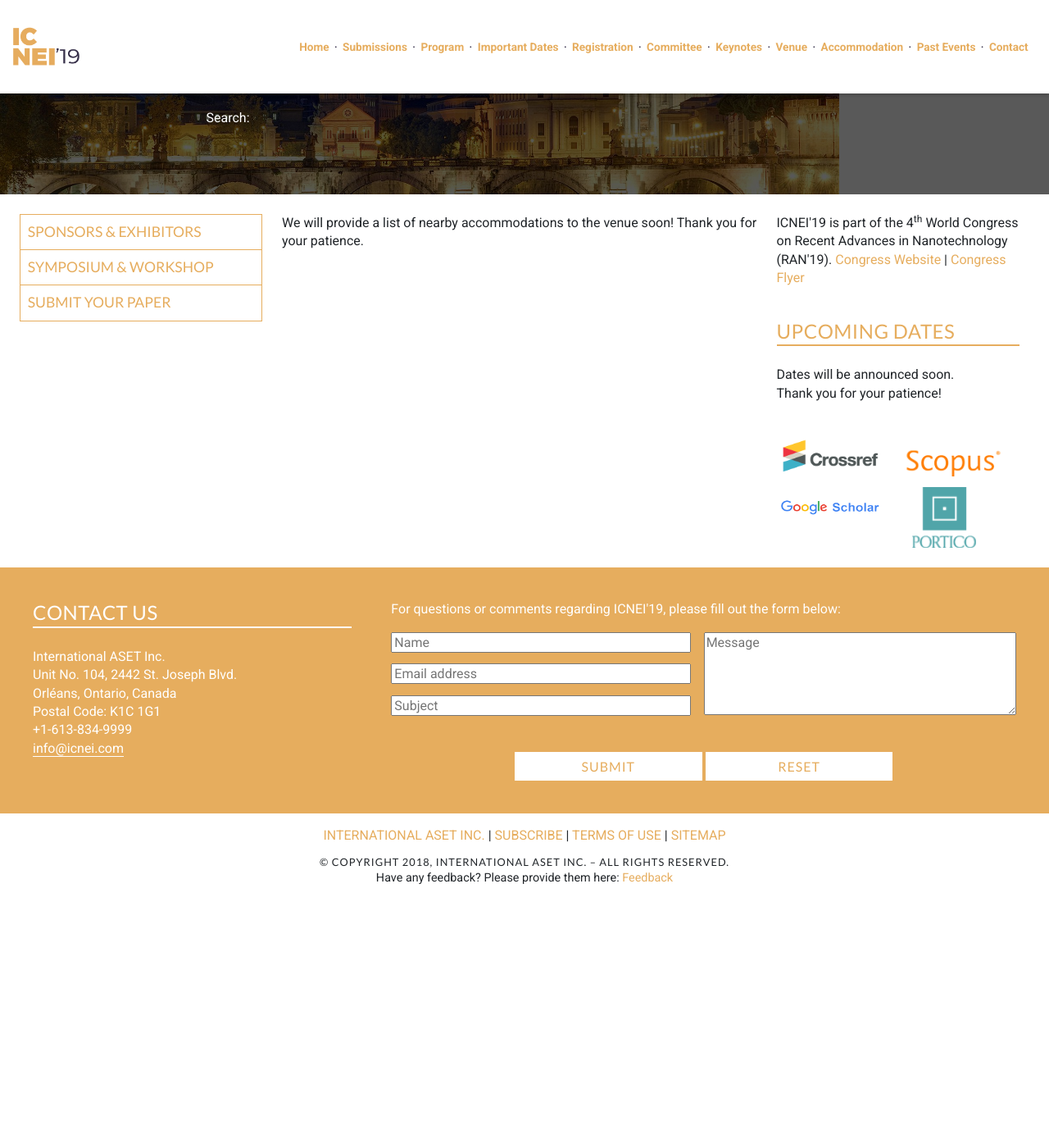
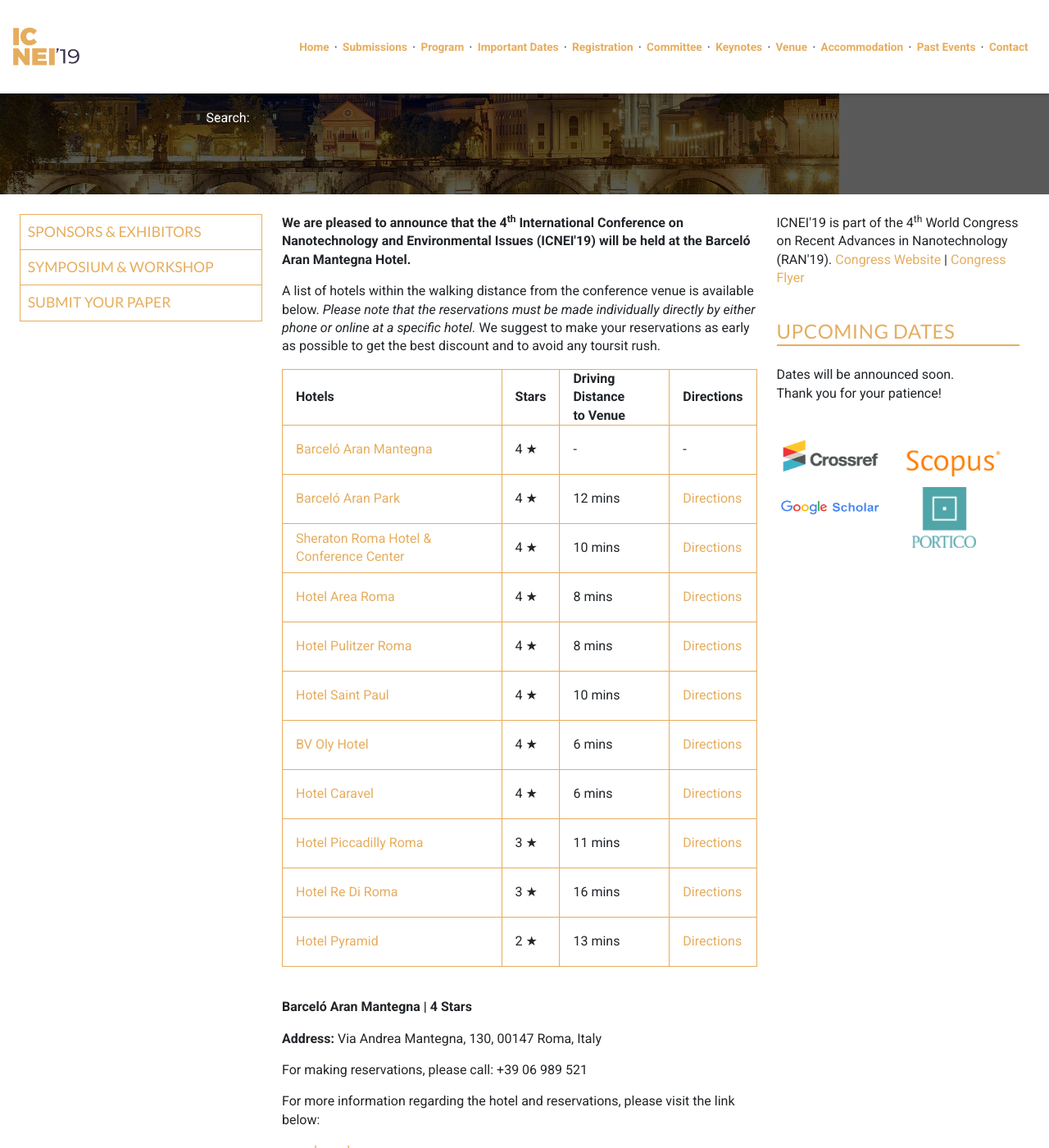
Before and after one commit to intaset/icnei, a Jekyll site: the page built from accommodation.html, in a window 1280 px wide and 1400 px high, scrolled down 243 px. Shown: the whole window at 82% size. Built offline with Jekyll 4.4.1, drawn with Linux system fonts in a browser that asks for light colours; nearby versions of some CDN libraries; Markdown is read by kramdown in place of the engine named in the settings; comment, search, counter and statistics services are not loaded; before the commit the page ends 1340 px from its top, so only the background shows below that; some of the changed text lies outside the part shown.

Commit message:
update venue and accommadation

```diff
--- a/accommodation.html
+++ b/accommodation.html
@@ -7,227 +7,257 @@ meta: A list of nearby hotels from the venue is provided along with their contac
 <a id="top"></a>
 <div class="unit unit-s-1 unit-m-1-4-1 unit-l-1-4-1">
   <div class="unit-spacer content">
-  <span class="anchor" id="top"></span>
-     <p class="body">We will provide a list of nearby accommodations to the venue soon! Thank you for your patience.</p>
+  <!-- <p class="body">We will provide a list of nearby accommodations to the venue soon! Thank you for your patience.</p> -->
 
-   <!-- <p class="body">We are pleased to announce that the 4<sup>th</sup> International Conference on Nanotechnology and Environmental Issues (ICNEI'19) will be held at the Novotel Budapest Centrum.  More importantly, we have collaborated with the hotel to offer our customers a reduced rate on the accommodations! Please click here for more information: Hotel Alimara Barcelona </p>-->
+<p class="body"><strong>We are pleased to announce that the 4<sup>th</sup> International Conference on Nanotechnology and Environmental Issues (ICNEI'19) will be held at the Barceló Aran Mantegna Hotel.</strong></p>
 
-    <!-- <p class="body">A list of hotels within the walking distance from the conference venue is available below. Please note that the reservations must be made individually directly by either phone or online at a specific hotel. We suggest to make your reservations as early as possible to get the best discount and to avoid any tourist rush.</p>
+<p class="body">A list of hotels within the walking distance from the conference venue is available below. <i>Please note that the reservations must be made individually directly by either phone or online at a specific hotel.</i> We suggest to make your reservations as early as possible to get the best discount and to avoid any toursit rush.</p>
 
 <table class="accommodation">
   <thead>
     <tr>
     <td><b>Hotels</b></td>
-    <td><b>Google Map Direction</b></td>
-    <td><b>Walking Distance</b></td>
+    <td><b>Stars</b></td>
+    <td><b>Driving Distance <br>to Venue</b></td>
+     <td><b>Directions</b></td>
     </tr>
     </thead>
     <tbody>
   <tr>
-    <td><a href="#Novotel" class="body-link">Hotel Novotel Budapest Centrum</a></td>
+    <td><a href="#Barceló_Aran_Mantegna" class="body-link">Barceló Aran Mantegna</a></td>
+     <td>4 &#9733;</td>
       <td>-</td>
       <td>-</td>
     </tr>
 
     <tr>
-    <td><a href="#1" class="body-link">Hotel Nemzeti Budapest - MGallery Collection</a></td>
-      <td><a href="https://goo.gl/maps/s8h7ufP8iDp" class="body-link">https://goo.gl/maps/s8h7ufP8iDp</a></td>
-      <td>2 Min.</td>
+    <td><a href="#Barceló_Aran_Park" class="body-link">Barceló Aran Park</a></td>
+     <td>4 &#9733;</td>
+     <td>12 mins</td>
+      <td><a href="https://goo.gl/maps/T5LfPBXkb8o" class="body-link" target="_blank">Directions</a></td>
     </tr>
 
     <tr>
-    <td><a href="#2" class="body-link">Atrium Fashion Hotel</a></td>
-      <td><a href="https://goo.gl/maps/SWRe1mLANeH2" class="body-link">https://goo.gl/maps/SWRe1mLANeH2</a></td>
-      <td>2 Min.</td>
+    <td><a href="#Sheraton_Roma_Hotel_&_Conference_Center_4*" class="body-link">Sheraton Roma Hotel & Conference Center </a></td>
+     <td>4 &#9733;</td>
+      <td>10 mins</td>
+      <td><a href="https://goo.gl/maps/dYjKJZPx1Dt" class="body-link" target="_blank">Directions</a></td>
     </tr>
 
     <tr>
-    <td><a href="#3" class="body-link">Boscolo Budapest</a></td>
-      <td><a href="https://goo.gl/maps/Zq57vRKdzWJ2" class="body-link">https://goo.gl/maps/Zq57vRKdzWJ2</a></td>
-      <td>3 Min.</td>
+    <td><a href="#Hotel_Area_Roma_4*" class="body-link">Hotel Area Roma </a></td>
+     <td>4 &#9733;</td>
+     <td>8 mins</td>
+      <td><a href="https://goo.gl/maps/9ikFpY95cTF2" class="body-link" target="_blank">Directions</a></td>
     </tr>
 
     <tr>
-    <td><a href="#4" class="body-link">Hotel Ibis Budapest City</a></td>
-      <td><a href="https://goo.gl/maps/86vwcufwiTy" class="body-link">https://goo.gl/maps/86vwcufwiTy</a></td>
-      <td>3 Min.</td>
+    <td><a href="#Hotel_Pulitzer_Roma_4*" class="body-link">Hotel Pulitzer Roma </a></td>
+     <td>4 &#9733;</td>
+      <td>8 mins</td>
+      <td><a href="https://goo.gl/maps/GQC2dTpieEz" class="body-link" target="_blank">Directions</a></td>
     </tr>
 
     <tr>
-    <td><a href="#5" class="body-link">Courtyard Budapest City Center</a></td>
-      <td><a href="https://goo.gl/maps/etQac3D67tz" class="body-link">https://goo.gl/maps/etQac3D67tz</a></td>
-      <td>4 Min.</td>
+    <td><a href="#Hotel_Saint_Paul_4*" class="body-link">Hotel Saint Paul </a></td>
+     <td>4 &#9733;</td>
+     <td>10 mins</td>
+      <td><a href="https://goo.gl/maps/SkH6SegEMWB2" class="body-link" target="_blank">Directions</a></td>
     </tr>
 
     <tr>
-    <td><a href="#6" class="body-link">The Three Corners Hotel Bristol Budapest</a></td>
-      <td><a href="https://goo.gl/maps/T6nsMKTtFz22" class="body-link">https://goo.gl/maps/T6nsMKTtFz22</a></td>
-      <td>5 Min.</td>
+    <td><a href="#BV_Oly_Hotel_4*" class="body-link">BV Oly Hotel </a></td>
+     <td>4 &#9733;</td>
+      <td>6 mins</td>
+      <td><a href="https://goo.gl/maps/NSaeVSGEYWv" class="body-link" target="_blank">Directions</a></td>
     </tr>
 
     <tr>
-    <td><a href="#7" class="body-link">Elit Hotel</a></td>
-      <td><a href="https://goo.gl/maps/WXQEQchZiBp" class="body-link">https://goo.gl/maps/WXQEQchZiBp</a></td>
-      <td>5 Min.</td>
+    <td><a href="#Hotel_Caravel_4*" class="body-link">Hotel Caravel </a></td>
+     <td>4 &#9733;</td>
+     <td>6 mins</td>
+      <td><a href="https://goo.gl/maps/iMv77zyGMQm" class="body-link" target="_blank">Directions</a></td>
     </tr>
 
     <tr>
-    <td><a href="#8" class="body-link">Queen's Court Hotel &amp; Residence</a></td>
-      <td><a href="https://goo.gl/maps/zNRCPX9y7Jv" class="body-link">https://goo.gl/maps/zNRCPX9y7Jv</a></td>
-      <td>9 Min.</td>
+    <td><a href="#Hotel_Piccadilly_Roma_3*" class="body-link">Hotel Piccadilly Roma </a></td>
+     <td>3 &#9733;</td>
+       <td>11 mins</td>
+      <td><a href="https://goo.gl/maps/V1eX6eA1PC22" class="body-link" target="_blank">Directions</a></td>
     </tr>
 
     <tr>
-    <td><a href="#9" class="body-link">Corinthia Hotel Budapest</a></td>
-      <td><a href="https://goo.gl/maps/TxrcrRsCHB32" class="body-link">https://goo.gl/maps/TxrcrRsCHB32</a></td>
-      <td>9 Min.</td>
+    <td><a href="#Hotel_Re_Di_Roma_3*" class="body-link">Hotel Re Di Roma</a></td>
+     <td>3 &#9733;</td>
+      <td>16 mins</td>
+      <td><a href="https://goo.gl/maps/SBKJBk8Wz972" class="body-link" target="_blank">Directions</a></td>
+    </tr>
+
+    <tr>
+    <td><a href="#Hotel_Pyramid_2*" class="body-link">Hotel Pyramid</a></td>
+     <td>2 &#9733;</td>
+      <td>13 mins</td>
+      <td><a href="https://goo.gl/maps/jftKGNSFjiw" class="body-link" target="_blank">Directions</a></td>
     </tr>
 
   </tbody>
 </table><br>
 
-<span class="anchor" id="Novotel"></span>
+<span class="anchor" id="Barceló_Aran_Mantegna"></span>
 <div class="bottom-border">
-<p class="body bold">Hotel Novotel Budapest Centrum | 4 Stars</p>
-<p class="body"><b>Address:</b> Budapest, Rákóczi út 43-45, 1088 Hungary</p>
+<p class="body bold">Barceló Aran Mantegna | 4 Stars</p>
+<p class="body"><b>Address:</b> Via Andrea Mantegna, 130, 00147 Roma, Italy</p>
 
-<p class="body">For making reservations, please call: +36 1 477 5300<br>
-<b>Group Discount:</b> Information will be provided soon.</p>
+<p class="body">For making reservations, please call: +39 06 989 521<br>
+<!-- <b>Group Discount:</b> Mention the conference to receive a Clarion discount. --></p>
 
-<p class="body"><b>To reserve a room:</b> please download and fill out the <a href="../NovotelBudapestBookingForm_ASET.pdf" class="body-link">Booking Form</a> and send directly to the hotel email address mentioned on the form.</p>
+<p class="body">For more information regarding the hotel and reservations, please visit the link below:</p>
 
-<p class="body">For more information regarding the hotel, please visit the link below:</p>
-
-<a href="http://www.novotel.com/gb/hotel-3560-novotel-budapest-centrum/index.shtml" class="body-link">www.novotel.com/gb/hotel-3560-novotel-budapest-centrum</a>
-
-<a href="#top" class="top">TOP</a>
-</div><br>
-
-<span class="anchor" id="9"></span>
-<div class="bottom-border">
-<p class="body bold">Corinthia Hotel Budapest | 5 Stars</p>
-<p class="body"><b>Address:</b> ERZSÉBET KÖRÚT 43-49 BUDAPEST H-1073</p>
-
-<p class="body">For making reservations, please call: +36 1 479 4000 </p>
-
-<p class="body">For more information regarding this hotel or to book online, please visit the link below:</p>
-
-<a href="http://www.corinthia.com/hotels/budapest/?gclid=Cj0KEQjwt763BRDZx_Xg3-Pv2cABEiQAoDfeGOjY3e-ucw7r0JT1o6N7buHK-TI2qdhD3DKyVG9ltrgaAuBc8P8HAQ" class="body-link">www.corinthia.com/hotels/budapest</a>
-
-<a href="#top" class="top">TOP</a>
-</div><br>
-
-<span class="anchor" id="3"></span>
-<div class="bottom-border">
-<p class="body bold">Boscolo Budapest | 5 Stars</p>
-<p class="body"><b>Address:</b> Erzsébet krt. 9/11 - 1073 Budapest, Hungary</p>
-
-<p class="body">For making reservations, please call: +36 1 886 61 11</p>
-
-<p class="body">For more information regarding this hotel and making online reservation, please visit the link below:</p>
-
-<a href="http://budapest.boscolohotels.com/" class="body-link">www.budapest.boscolohotels.com</a>
-
-<a href="#top" class="top">TOP</a>
-</div><br>
-
-<span class="anchor" id="8"></span>
-<div class="bottom-border">
-<p class="body bold">Queen's Court Hotel &amp; Residence | 5 Stars</p>
-<p class="body"><b>Address:</b> 1074 Budapest, Dob Street 63., Budapest, Hungary</p>
-
-<p class="body">For making reservations, please call: +36 1 882 3000</p>
-
-<p class="body">For more information regarding this hotel and making online reservation, please visit the link below:</p>
-
-<a href="http://www.queenscourthotelbudapest.com" class="body-link">www.queenscourthotelbudapest.com</a>
-
-<a href="#top" class="top">TOP</a>
-</div><br>
-
-<span class="anchor" id="1"></span>
-<div class="bottom-border">
-<p class="body bold">Hotel Nemzeti Budapest - MGallery Collection | 4 Stars</p>
-<p class="body"><b>Address:</b> Jozsef Krt. 4 1088, Budapest, Hungary</p>
-
-<p class="body">For making reservations, please call: (+36) 1 477 4500</p>
-
-<p class="body">For more information regarding this hotel and making online reservation, please visit the link below:</p>
-
-<a href="http://hotel-nemzeti-budapest.hu/en/" class="body-link">www.hotel-nemzeti-budapest.hu</a>
-
-<a href="#top" class="top">TOP</a>
-</div><br>
-
-<span class="anchor" id="5"></span>
-<div class="bottom-border">
-<p class="body bold">Courtyard Budapest City Center | 4 Stars</p>
-<p class="body"><b>Address:</b> Jozsef krt. 5, Budapest, H-1088 Hungary</p>
-
-<p class="body">For making reservations, please call: +36 1 327 5100</p>
-
-<p class="body">For more information regarding this hotel and making online reservation, please visit the link below:</p>
-
-<a href="http://www.marriott.com/hotels/travel/budcy-courtyard-budapest-city-center/" class="body-link">www.marriott.com/hotels/travel/budcy-courtyard-budapest-city-center/</a>
-
-<a href="#top" class="top">TOP</a>
-</div><br>
-
-<span class="anchor" id="2"></span>
-<div class="bottom-border">
-<p class="body bold">Atrium Fashion Hotel | 4 Stars</p>
-<p class="body"><b>Address:</b> Csokonai u 14. 1081 Budapest, Hungary</p>
-
-<p class="body">For making reservations, please call: +36 1 299 0777</p>
-
-<p class="body">For more information regarding this hotel and making online reservation, please visit the link below:</p>
-
-<a href="http://www.atriumhotelbudapest.com/en/" class="body-link">www.atriumhotelbudapest.com</a>
-
-<a href="#top" class="top">TOP</a>
-</div><br>
-
-<span class="anchor" id="6"></span>
-<div class="bottom-border">
-<p class="body bold">The Three Corners Hotel Bristol Budapest | 4 Stars</p>
-<p class="body"><b>Address:</b> Kenyérmező utca 4., 1081 Budapest, Hungary</p>
-
-<p class="body">For making reservations, please call: +36 1 7991100</p>
-
-<p class="body">For more information regarding this hotel and making online reservation, please visit the link below:</p>
-
-<a href="http://threecorners.com/hotels/hotel-bristol/" class="body-link">www.threecorners.com/hotels/hotel-bristol</a>
-
-<a href="#top" class="top">TOP</a>
-</div><br>
-
-<span class="anchor" id="4"></span>
-<div class="bottom-border">
-<p class="body bold">Hotel Ibis Budapest City | 3 Stars</p>
-<p class="body"><b>Address:</b> Akacfa u. 1-3, 1072, Budapest Hungary</p>
-
-<p class="body">For making reservations, please call: +36 1 478 3050</p>
-
-<p class="body">For more information regarding this hotel and making online reservation, please visit the link below:</p>
-
-<a href="http://www.accorhotels.com/gb/hotel-1681-ibis-budapest-city/index.shtml" class="body-link">www.accorhotels.com/gb/hotel-1681-ibis-budapest-city</a>
-
-<a href="#top" class="top">TOP</a>
-</div><br>
-
-<span class="anchor" id="7"></span>
-<div class="bottom-border">
-<p class="body bold">Elit Hotel | 3 Stars</p>
-<p class="body"><b>Address:</b> 1081 Budapest, Rákóczi út 67., Hungary</p>
-
-<p class="body">For making reservations, please call: +36 1 785 8095</p>
-
-<p class="body">For more information regarding this hotel and making online reservation, please visit the link below:</p>
-
-<a href="http://www.elithotel.hu/index.php" class="body-link">www.elithotel.hu</a>
+<a href="http://www.barcelo.com" class="body-link">www.barcelo.com</a>
 
 <a href="#top" class="top">TOP</a>
 </div>
--->
+
+<span class="anchor" id="Barceló_Aran_Park"></span>
+<div class="bottom-border">
+<p class="body bold">Barceló Aran Park | 4 Stars</p>
+<p class="body"><b>Address:</b> Via Riccardo Forster, 24, 00143 Roma, Italy</p>
+
+<p class="body">For making reservations, please call: +39 06 5107 2135</p>
+
+<p class="body">For more information regarding the hotel and reservations, please visit the link below:</p>
+
+<a href="http://www.barcelo.com" class="body-link">www.barcelo.com</a>
+
+<a href="#top" class="top">TOP</a>
+</div>
+
+<span class="anchor" id="Sheraton_Roma_Hotel_&_Conference_Center_4*"></span>
+<div class="bottom-border">
+<p class="body bold">Sheraton Roma Hotel & Conference Center | 4 Stars</p>
+<p class="body"><b>Address:</b> Viale del Pattinaggio, 100, 00144 Roma, Italy</p>
+
+<p class="body">For making reservations, please call: +39 06 54531</p>
+
+<p class="body">For more information regarding the hotel and reservations, please visit the link below:</p>
+
+<a href="http://www.sheratonrome.com" class="body-link">www.sheratonrome.com</a>
+
+<a href="#top" class="top">TOP</a>
+</div>
+
+<span class="anchor" id="Hotel_Area_Roma_4*"></span>
+<div class="bottom-border">
+<p class="body bold">Hotel Area Roma | 4 Stars</p>
+<p class="body"><b>Address:</b> Via del Forte Ostiense, 21, 00146 Roma, Italy</p>
+
+<p class="body">For making reservations, please call: +39 06 594 3183</p>
+
+<p class="body">For more information regarding the hotel and reservations, please visit the link below:</p>
+
+<a href="http://www.hotelarearoma.it" class="body-link">www.hotelarearoma.it</a>
+
+<a href="#top" class="top">TOP</a>
+</div>
+
+<span class="anchor" id="Hotel_Pulitzer_Roma_4*"></span>
+<div class="bottom-border">
+<p class="body bold">Hotel Pulitzer Roma | 4 Stars</p>
+<p class="body"><b>Address:</b> Via Guglielmo Marconi, 905, 00146 Roma, Italy</p>
+
+<p class="body">For making reservations, please call: +39 06 598 591</p>
+
+<p class="body">For more information regarding the hotel and reservations, please visit the link below:</p>
+
+<a href="http://www.hotelpulitzer.it" class="body-link">www.hotelpulitzer.it</a>
+
+<a href="#top" class="top">TOP</a>
+</div>
+
+<span class="anchor" id="Hotel_Saint_Paul_4*"></span>
+<div class="bottom-border">
+<p class="body bold">Hotel Saint Paul | 4 Stars</p>
+<p class="body"><b>Address:</b> Via Vito Volterra, 43, 00146 Roma, Italy</p>
+
+<p class="body">For making reservations, please call: +39 06 559 1911</p>
+
+<p class="body">For more information regarding the hotel and reservations, please visit the link below:</p>
+
+<a href="https://www.hotelius.com" class="body-link">www.hotelius.com</a>
+
+<a href="#top" class="top">TOP</a>
+</div>
+
+<span class="anchor" id="BV_Oly_Hotel_4*"></span>
+<div class="bottom-border">
+<p class="body bold">BV Oly Hotel | 4 Stars</p>
+<p class="body"><b>Address:</b> Via del Santuario Regina degli Apostoli, 36, 00145 Roma, Italy</p>
+
+<p class="body">For making reservations, please call: +39 06 594 441</p>
+
+<p class="body">For more information regarding the hotel and reservations, please visit the link below:</p>
+
+<a href="http://www.olyhotel.it" class="body-link">www.olyhotel.it</a>
+
+<a href="#top" class="top">TOP</a>
+</div>
+
+<span class="anchor" id="Hotel_Caravel_4*"></span>
+<div class="bottom-border">
+<p class="body bold">Hotel Caravel | 4 Stars</p>
+<p class="body"><b>Address:</b> Via Cristoforo Colombo, 124, 00147 Roma, Italy</p>
+
+<p class="body">For making reservations, please call: +39 06 518 0789</p>
+
+<p class="body">For more information regarding the hotel and reservations, please visit the link below:</p>
+
+<a href="http://www.hotelcaravel.it" class="body-link">www.hotelcaravel.it</a>
+
+<a href="#top" class="top">TOP</a>
+</div>
+
+<span class="anchor" id="Hotel_Piccadilly_Roma_3*"></span>
+<div class="bottom-border">
+<p class="body bold">Hotel Piccadilly Roma | 3 Stars</p>
+<p class="body"><b>Address:</b> Via Magna Grecia, 122, 00183 Roma, Italy</p>
+
+<p class="body">For making reservations, please call: +39 06 7047 4858</p>
+
+<p class="body">For more information regarding the hotel and reservations, please visit the link below:</p>
+
+<a href="http://www.hotelpiccadillyroma.it" class="body-link">www.hotelpiccadillyroma.it</a>
+
+<a href="#top" class="top">TOP</a>
+</div>
+
+<span class="anchor" id="Hotel_Re_Di_Roma_3*"></span>
+<div class="bottom-border">
+<p class="body bold">Hotel Re Di Roma | 3 Stars</p>
+<p class="body"><b>Address:</b> Via Vercelli, 21, 00182 Roma, Italy</p>
+
+<p class="body">For making reservations, please call: +39 06 7030 2501</p>
+
+<p class="body">For more information regarding the hotel and reservations, please visit the link below:</p>
+
+<a href="http://www.hotelrediroma.com" class="body-link">www.hotelrediroma.com</a>
+
+<a href="#top" class="top">TOP</a>
+</div>
+
+<span class="anchor" id="Hotel_Pyramid_2*"></span>
+<div class="bottom-border">
+<p class="body bold">Hotel Pyramid | 2 Stars</p>
+<p class="body"><b>Address:</b> Via dei Magazzini Generali, 4, 00154 Roma, Italy</p>
+
+<p class="body">For making reservations, please call: +39 06 578 0009</p>
+
+<p class="body">For more information regarding the hotel and reservations, please visit the link below:</p>
+
+<a href="http://www.hotelpyramid.it" class="body-link">www.hotelpyramid.it</a>
+
+<a href="#top" class="top">TOP</a>
+</div>
+
+
   </div>
   </div>
--- a/venue.html
+++ b/venue.html
@@ -6,24 +6,43 @@ meta: The venue information is provided here for the conference.
 
 <div class="unit unit-s-1 unit-m-1-4-1 unit-l-1-4-1">
   <div class="unit-spacer content">
+  <!--<p class="body">The venue of the conference will be announced shortly! Thank you for your patience.</p>-->
 
-  <p class="body">The venue of the conference will be announced shortly! Thank you for your patience.</p>
-  <!--<p class="body">We are pleased to announce that the 4<sup>th</sup> International Conference on Nanotechnology and Environmental Issues (ICNEI'19) will be held in Budapest, Hungary, on April 10 - 12, 2018 at the Novotel Budapest Centrum.</p>
+    <p class="body"><strong>We are pleased to announce that the 4<sup>th</sup> International Conference on Nanotechnology and Environmental Issues (ICNEI'19) will be held in Italy, Rome on April 2019 at the Barceló Aran Mantegna.</strong></p>
 
- <p class="body">Art nouveau style Novotel Budapest  Centrum is located in the city centre with easy access. Enjoy 4-star comfort in  sound-proof, air-conditioned rooms with tea/coffee making facilities. Café  Palace restaurant await our guests with live piano music, Hungarian and  International tastes. The hotel offers free entrance into a fitness room, jacuzzi,  and sauna. Free WiFi is available in the entire Hotel.  For information on how to reserve a room,  please see the <a href="/accommodation/#Novotel" class="body-link">accomodation page</a>.</p>
- <p class="body">
-  Metro, trams and buses are on your  doorstep. Novotel Budapest Centrum is close to Keleti Railway station as well  to Blaha Lujza square on Pest side of Budapest. With easy access to public  transportation, you can quickly reach the Danube River, shopping areas of  Budapest, the Syma congress centre, Hungexpo exhibition field, or the Budapest  Arena concert hall. Restaurants with international kitchen and excellent bars,  pubs can be found in close proximity of the Hotel.</p>
- <p class="body">For more information on Novotel  Budapest Centrum, please visit:</p>
-
-<center><a href="http://www.accorhotels.com/gb/hotel-3560-novotel-budapest-centrum/index.shtml" target="_blank" class="body-link"><img src="../img/novotel_logo.png" class="flex-sponsor"></a></center>
+  <h3>Barceló Aran Mantegna</h3>
+<p class="body">The Barceló Aran Mantegna is located in EUR-Garbatella, Rome's business district, surrounded by green spaces and very close to the city's new exhibition centre, the Nuova Fiera di Roma. The hotel's location ensures that it is always peaceful, but it is also well-connected to the city centre and Fiumicino and Ciampino international airports. There is a bus stop nearby which links the hotel to the centre of Rome, as well as all kinds of shops, banks, restaurants, and cafés.</p>
 
 
- <p class="body">Often described as the "Little  Paris of Middle Europe", Budapest is famous not only for the monuments  reflecting its own 1,000-year-old culture, but also for the relics of others  who settled here. Remains from both Roman occupation and much later ruled by the  Turks can still be seen in the city. After the Ottoman Empire the union with  Austria has a particular influence on the city's form and style.</p>
- <p class="body">The capital has two sides, Buda and  Pest, stretching along the banks of the Danube, representing two different  characters of the city.<br>
-  Suburban Buda and its historic castle  district offer medieval streets and houses, museums, caves and Roman ruins. The  dynamic Pest side boasts the largest parliament building in Europe, riverside  promenades, flea markets, bookstores, antique stores and café houses.</p>
-  <p class="body">
-  Budapest has a lot to offer. Museums  and galleries, churches and synagogues, palaces and historic buildings, baths  and pools are presented together with the influence of Secession in the city.</p>
- <p class="body">For more information on Budapest,  please visit: <a href="http://www.budapest.com" class="body-link">www.budapest.com</a>. </p>-->
+
+<p class="body">For more information on the Barceló Aran Mantegna, please visit: <a href="https://www.barcelo.com/en-us/hotels/italy/rome/barcelo-aran-mantegna/" target="_blank" class="body-link">https://www.barcelo.com</a>.</p>
+
+
+<center><a href="https://www.barcelo.com/en-us/hotels/italy/rome/barcelo-aran-mantegna/" target="_blank" class="body-link"><img src="../img/Logo-Barcelo_BHR_pos.png"
+ width="30%"></a></center>
+
+<center>
+<p class="body">
+<strong>Barceló Aran Mantegna</strong><br>
+<a target="_blank" href="https://goo.gl/maps/r2QEgrojMjr" class="body-link">Via Andrea Mantegna, 130<br>
+00147 Roma, Italia </a><br>
+Tel: +39 06 989 521 <br>
+Email: aranmantegna@barcelo.com<br>
+<a href="https://www.barcelo.com/en-us/hotels/italy/rome/barcelo-aran-mantegna/" target="_blank" class="body-link">www.barcelo.com </a>
+</p>
+</center>
+
+<br>
+<h3>ROME</h3>
+
+<center><a href="http://www.turismoroma.it" target="_blank" class="body-link"><img src="../img/header.jpg" class="flex-img"></a></center>
+<br>
+
+<p class="body">Rome, Italy’s capital, is a sprawling, cosmopolitan city with nearly 3,000 years of globally influential art, architecture and culture on display. Ancient ruins such as the Forum and the Colosseum evoke the power of the former Roman Empire. Vatican City, headquarters of the Roman Catholic Church, has St. Peter’s Basilica and the Vatican Museums, which house masterpieces such as Michelangelo’s Sistine Chapel frescoes. </p>
+
+<p class="body">Rome can be reached very easily via its airports (Leonardo da Vinci and Ciampino), by rail (the two large stations, Termini and Tiburtina), and even by sea (the ports of Ostia, Fiumicino and Civitavecchia). </p>
+
+<p class="body">For more information on Rome, please visit <b><i><a href="http://www.turismoroma.it" target="_blank" class="body-link">Turismoroma</a></i></b>, the city’s tourist portal.</p>
 
 
   </div>
```
Also changed, not shown: img/Logo-Barcelo_BHR_pos.png (added), 3 other files. Lines whose indentation alone changed are shown as unchanged.
